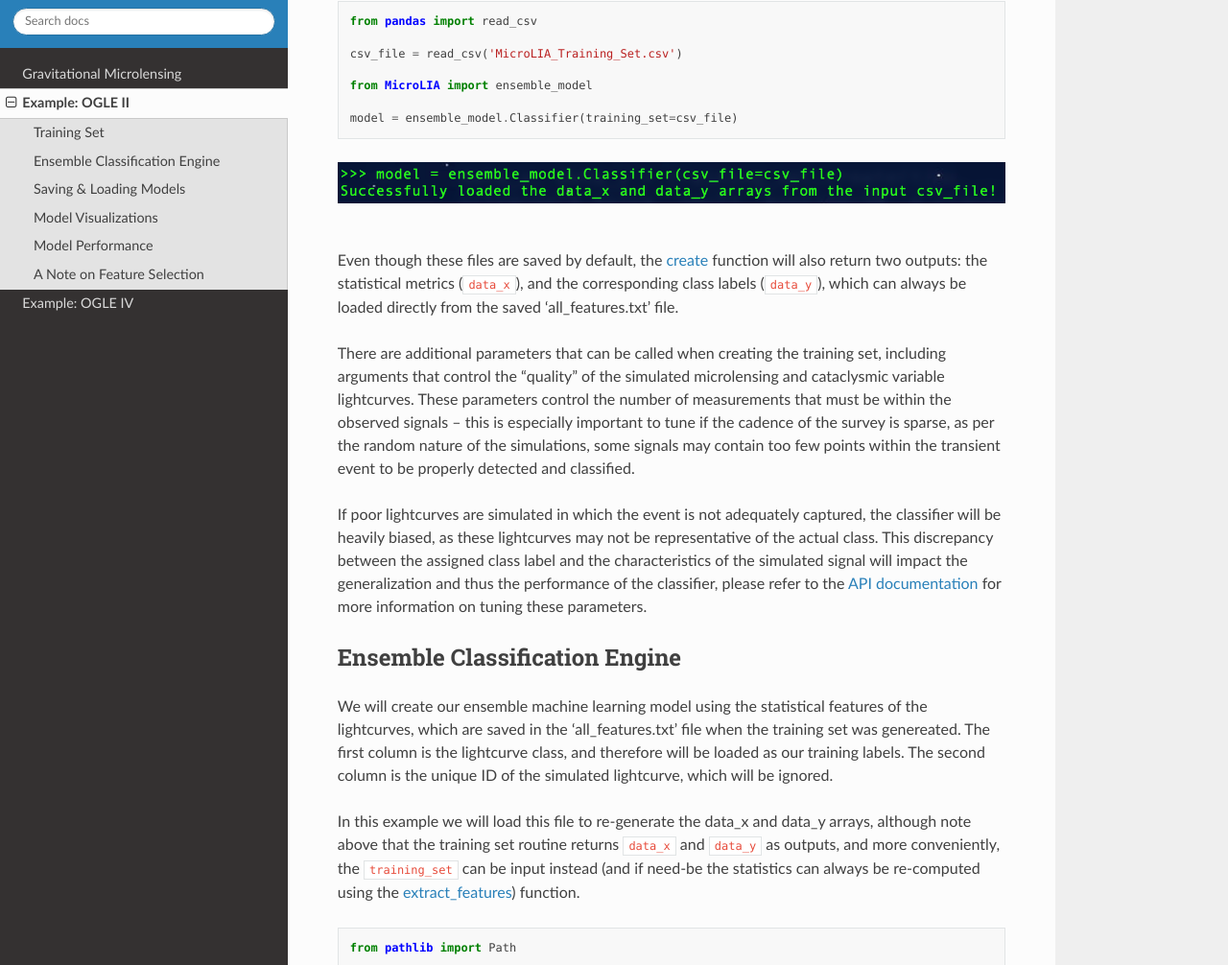
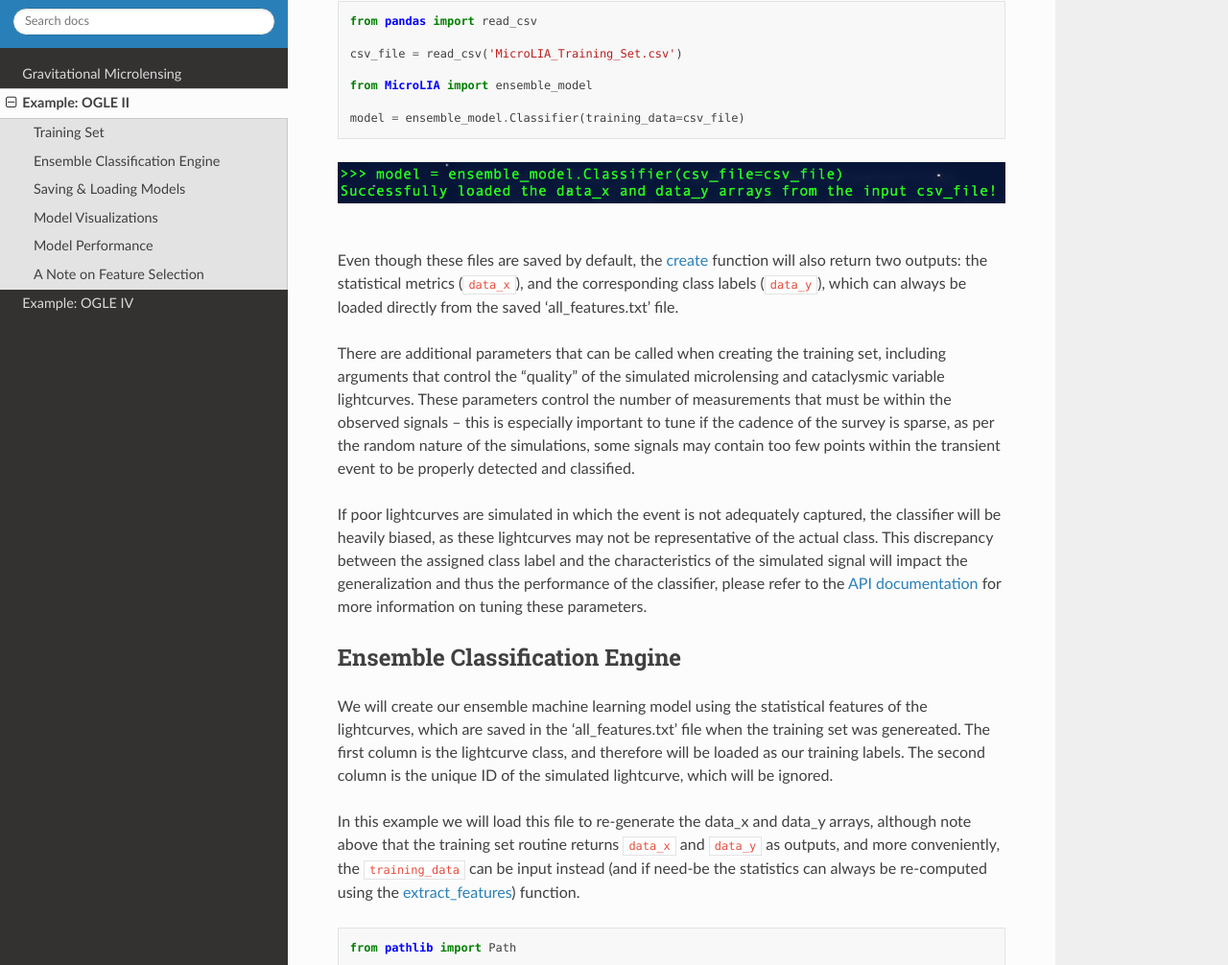
Before and after one commit to Professor-G/MicroLIA, a Sphinx documentation site: the page built from docs/source/Examples.rst, in a window 1280 px wide and 1400 px high, scrolled down 1687 px. Shown: the part 144-1150 px from the top of the window at 96% size. Built offline with Sphinx 7.4.7 and the Read the Docs theme 2.0.0, drawn with Linux system fonts in a browser that asks for light colours; formulas are drawn with MathJax 3; pages that are not in the unit, such as notebooks, are missing from menus; some of the changed text lies outside the part shown.

```diff
--- a/docs/source/Examples.rst
+++ b/docs/source/Examples.rst
@@ -29,7 +29,7 @@
       time = np.loadtxt(path+name)[:,0]
       timestamps.append(time)
 
-This timestamps list will be used to simulate the training data, as each time a lightcurve is simulated a timestamp from the list will be random selected. In this example, we will set the ``min_mag`` of the survey to be 15, and the ``max_mag`` to be 20. We will also set ``n_class`` to be 100, which corresponds to the size of each training class. The ``training_set`` module simulates the lightcurves:
+This timestamps list will be used to simulate the training data, as each time a lightcurve is simulated a timestamp from the list will be random selected. In this example, we will set the ``min_mag`` of the survey to be 15, and the ``max_mag`` to be 20. We will also set ``n_class`` to be 100, which corresponds to the size of each training class. The ``training_data`` module simulates the lightcurves:
 
 .. code-block:: python
 
@@ -69,7 +69,7 @@
 
    from MicroLIA import ensemble_model
 
-   model = ensemble_model.Classifier(training_set=csv_file)
+   model = ensemble_model.Classifier(training_data=csv_file)
 
 .. figure:: _static/model_load_1.png
     :align: center
@@ -85,7 +85,7 @@
 -----------
 We will create our ensemble machine learning model using the statistical features of the lightcurves, which are saved in the 'all_features.txt' file when the training set was genereated. The first column is the lightcurve class, and therefore will be loaded as our training labels. The second column is the unique ID of the simulated lightcurve, which will be ignored.
 
-In this example we will load this file to re-generate the data_x and data_y arrays, although note above that the training set routine returns ``data_x`` and ``data_y`` as outputs, and more conveniently, the ``training_set`` can be input instead (and if need-be the statistics can always be re-computed using the `extract_features <https://microlia.readthedocs.io/en/latest/autoapi/MicroLIA/extract_features/index.html>`_) function.
+In this example we will load this file to re-generate the data_x and data_y arrays, although note above that the training set routine returns ``data_x`` and ``data_y`` as outputs, and more conveniently, the ``training_data`` can be input instead (and if need-be the statistics can always be re-computed using the `extract_features <https://microlia.readthedocs.io/en/latest/autoapi/MicroLIA/extract_features/index.html>`_) function.
 
 .. code-block:: python
 
@@ -150,7 +150,7 @@
    # Load the csv file that was saved after creating the training data
    csv = pd.read_csv('MicroLIA_Training_Set.csv')
 
-   model = ensemble_model.Classifier(clf='xgb', impute=True, training_set=csv)
+   model = ensemble_model.Classifier(clf='xgb', impute=True, training_data=csv)
    model.load(path='test_model')
 
 .. figure:: _static/load_model_1.png
@@ -187,7 +187,7 @@
 .. figure:: _static/tSNE_Projection_1.png
     :align: center
 |
-We can also plot the `feature selection history <https://microlia.readthedocs.io/en/latest/autoapi/MicroLIA/ensemble_model/index.html#MicroLIA.ensemble_model.Classifier.plot_feature_opt>`_ as output by the feature optimization routine, which by default will associate the feature names with the index at which they are present in the ``data_x`` array; unless the ``training_set``  argument was input when creating the model, in which case the column names will be used to represent the features. To override this at any point, we can input a custom ``feat_names`` list containing the custom names, especially helpful for publication purposes in which we may wish to properly format the feature names and/or include special characters using LaTex format.
+We can also plot the `feature selection history <https://microlia.readthedocs.io/en/latest/autoapi/MicroLIA/ensemble_model/index.html#MicroLIA.ensemble_model.Classifier.plot_feature_opt>`_ as output by the feature optimization routine, which by default will associate the feature names with the index at which they are present in the ``data_x`` array; unless the ``training_data``  argument was input when creating the model, in which case the column names will be used to represent the features. To override this at any point, we can input a custom ``feat_names`` list containing the custom names, especially helpful for publication purposes in which we may wish to properly format the feature names and/or include special characters using LaTex format.
 
 Additionally, we can set ``feat_names`` argument to 'default', which is only applicable if the features in the input `data_x` array were calculated using MicroLIA's `extract_features <https://microlia.readthedocs.io/en/latest/autoapi/MicroLIA/extract_features/index.html#MicroLIA.extract_features.extract_all>`_. module (thus not applicable if using a custom data_x array or if the training data was generated elsewhere).
 
@@ -249,7 +249,7 @@
    ogle_data_x, ogle_data_y = np.array(ogle_data_x), np.array(ogle_data_y)
 
    # Create a new model, only need to specify the training set csv
-   new_model = ensemble_model.Classifier(training_set=csv)
+   new_model = ensemble_model.Classifier(training_data=csv)
    new_model.load('test_model')
 
    # Add the OGLE ML data arrays
```
